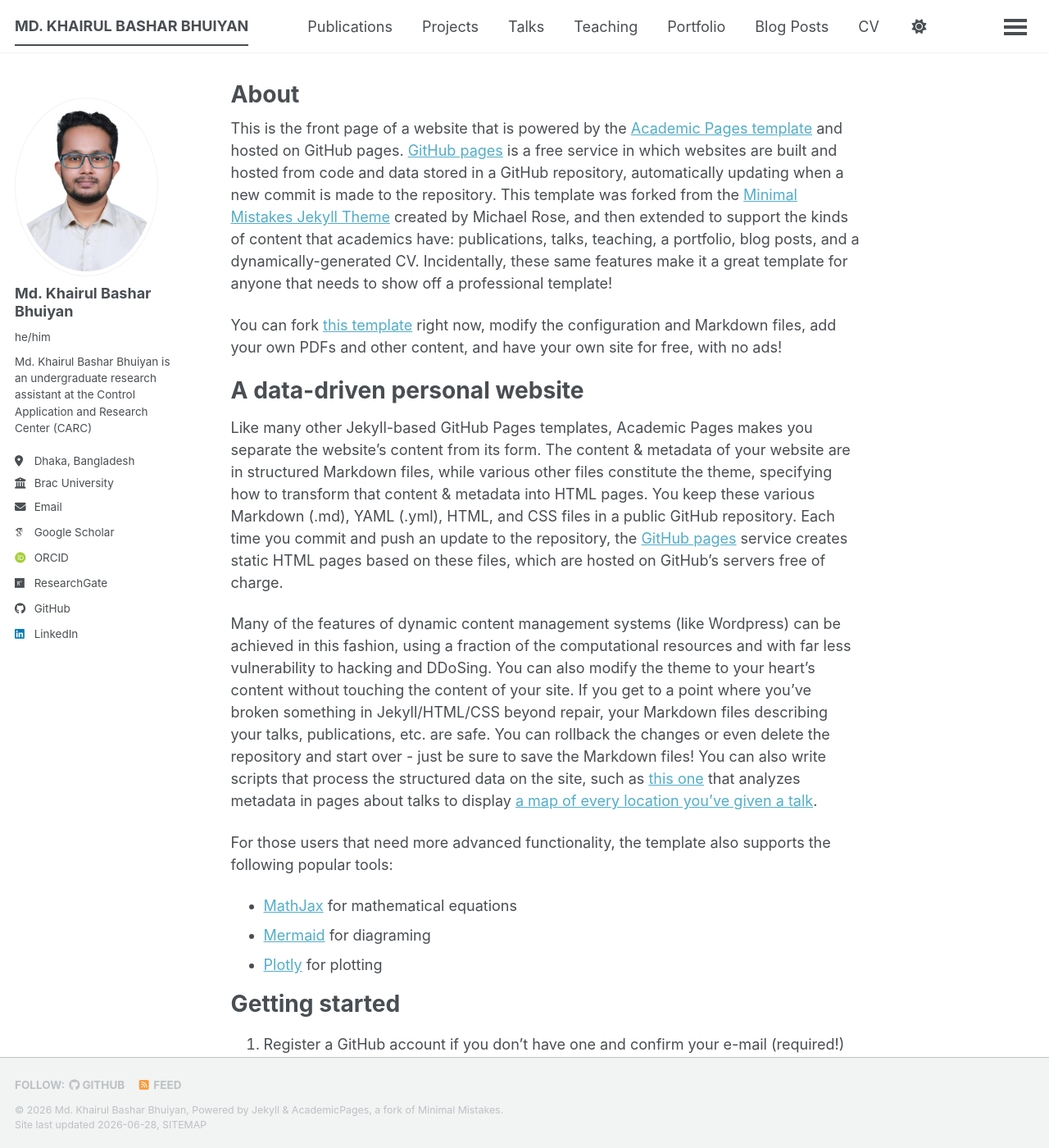
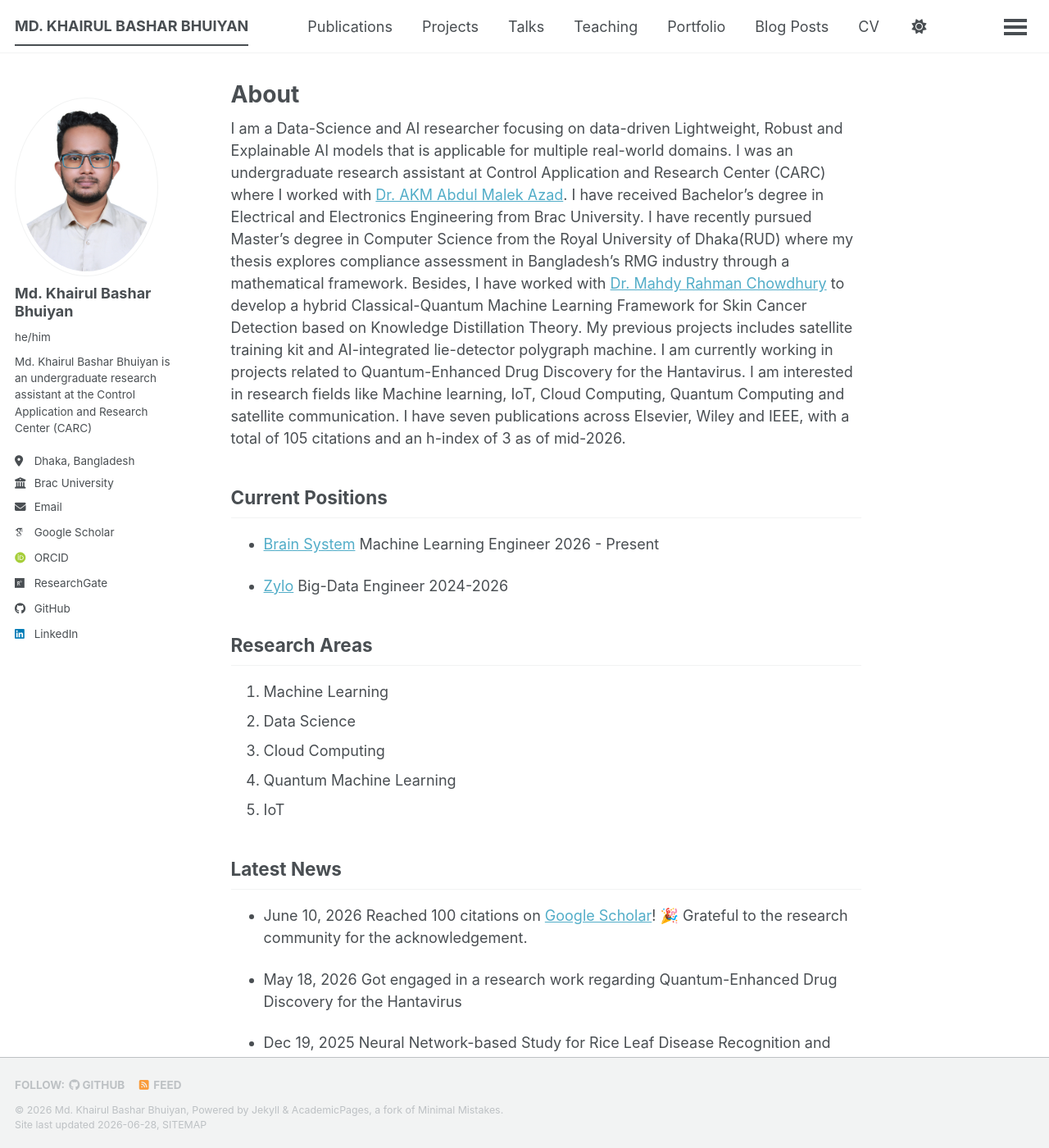
Before and after one commit to KBhuiyan13/kbashar13.github.io, a Jekyll site: the page built from _pages/about.md, in a window 1280 px wide and 1400 px high. Shown: the whole window at 82% size. Built offline with Jekyll 4.4.1, drawn with Linux system fonts in a browser that asks for light colours; some web fonts are replaced; a script bundle is joined from its source files by our own code; library files that are not in the unit come from our copies; some of the changed text lies outside the part shown.

Commit message:
Update about.md page

```diff
--- a/_pages/about.md
+++ b/_pages/about.md
@@ -1,4 +1,5 @@
 ---
+
 permalink: /
 title: "About"
 author_profile: true
@@ -7,50 +8,43 @@ redirect_from:
   - /about.html
 ---
 
-This is the front page of a website that is powered by the [Academic Pages template](https://github.com/academicpages/academicpages.github.io) and hosted on GitHub pages. [GitHub pages](https://pages.github.com) is a free service in which websites are built and hosted from code and data stored in a GitHub repository, automatically updating when a new commit is made to the repository. This template was forked from the [Minimal Mistakes Jekyll Theme](https://mmistakes.github.io/minimal-mistakes/) created by Michael Rose, and then extended to support the kinds of content that academics have: publications, talks, teaching, a portfolio, blog posts, and a dynamically-generated CV. Incidentally, these same features make it a great template for anyone that needs to show off a professional template!
+I am a Data-Science and AI researcher focusing on data-driven Lightweight, Robust and Explainable AI models that is applicable for multiple real-world domains. I was an undergraduate research assistant at Control Application and Research Center (CARC) where I worked with [Dr. AKM Abdul Malek Azad](https://www.bracu.ac.bd/about/people/akm-abdul-malek-azad-phd). I have received Bachelor’s degree in Electrical and Electronics Engineering from Brac University. I have recently pursued Master's degree in Computer Science from the Royal University of Dhaka(RUD) where my thesis explores compliance assessment in Bangladesh's RMG industry through a mathematical framework. Besides, I have worked with [Dr. Mahdy Rahman Chowdhury](http://ece.northsouth.edu/people/mahdy-rahman-chowdhury/) to develop a hybrid Classical-Quantum Machine Learning Framework for Skin Cancer Detection based on Knowledge Distillation Theory. My previous projects includes satellite training kit and AI-integrated lie-detector polygraph machine. I am currently working in projects related to Quantum-Enhanced Drug Discovery for the Hantavirus. I am interested in research fields like Machine learning, IoT, Cloud Computing, Quantum Computing and satellite communication. I have seven publications across Elsevier, Wiley and IEEE, with a total of 105 citations and an h-index of 3 as of mid-2026.
 
- You can fork [this template](https://github.com/academicpages/academicpages.github.io) right now, modify the configuration and Markdown files, add your own PDFs and other content, and have your own site for free, with no ads!
+Current Positions
+---
+- [Brain System](https://brainsystemltd.com/)
+Machine Learning Engineer
+2026 - Present
 
-A data-driven personal website
-======
-Like many other Jekyll-based GitHub Pages templates, Academic Pages makes you separate the website's content from its form. The content & metadata of your website are in structured Markdown files, while various other files constitute the theme, specifying how to transform that content & metadata into HTML pages. You keep these various Markdown (.md), YAML (.yml), HTML, and CSS files in a public GitHub repository. Each time you commit and push an update to the repository, the [GitHub pages](https://pages.github.com/) service creates static HTML pages based on these files, which are hosted on GitHub's servers free of charge.
+- [Zylo](https://zylo-lab.com/)
+Big-Data Engineer
+2024-2026
 
-Many of the features of dynamic content management systems (like Wordpress) can be achieved in this fashion, using a fraction of the computational resources and with far less vulnerability to hacking and DDoSing. You can also modify the theme to your heart's content without touching the content of your site. If you get to a point where you've broken something in Jekyll/HTML/CSS beyond repair, your Markdown files describing your talks, publications, etc. are safe. You can rollback the changes or even delete the repository and start over - just be sure to save the Markdown files! You can also write scripts that process the structured data on the site, such as [this one](https://github.com/academicpages/academicpages.github.io/blob/master/talkmap.ipynb) that analyzes metadata in pages about talks to display [a map of every location you've given a talk](https://academicpages.github.io/talkmap.html).
 
-For those users that need more advanced functionality, the template also supports the following popular tools:
-- [MathJax](https://www.mathjax.org/) for mathematical equations
-- [Mermaid](https://mermaid.js.org/) for diagraming
-- [Plotly](https://plotly.com/javascript/) for plotting
+Research Areas
+---
+1. Machine Learning
+2. Data Science
+3. Cloud Computing
+4. Quantum Machine Learning
+5. IoT
 
-Getting started
-======
-1. Register a GitHub account if you don't have one and confirm your e-mail (required!)
-1. Fork [this template](https://github.com/academicpages/academicpages.github.io) by clicking the "Use this template" button in the top right.
-1. Go to the repository's settings (rightmost item in the tabs that start with "Code", should be below "Unwatch"). Rename the repository "[your GitHub username].github.io", which will also be your website's URL.
-1. Set site-wide configuration and create content & metadata (see below -- also see [this set of diffs](https://archive.is/3TPas) showing what files were changed to set up [an example site](https://getorg-testacct.github.io) for a user with the username "getorg-testacct")
-1. Upload any files (like PDFs, .zip files, etc.) to the files/ directory. They will appear at https://[your GitHub username].github.io/files/example.pdf.
-1. Check status by going to the repository settings, in the "GitHub pages" section
+Latest News
+---
+- June 10, 2026        Reached 100 citations on [Google Scholar](https://scholar.google.com/citations?user=j8KDfxUAAAAJ&hl=en)! 🎉 Grateful to the research community for the acknowledgement.
 
-Site-wide configuration
-------
-The main configuration file for the site is in the base directory in [_config.yml](https://github.com/academicpages/academicpages.github.io/blob/master/_config.yml), which defines the content in the sidebars and other site-wide features. You will need to replace the default variables with ones about yourself and your site's github repository. The configuration file for the top menu is in [_data/navigation.yml](https://github.com/academicpages/academicpages.github.io/blob/master/_data/navigation.yml). For example, if you don't have a portfolio or blog posts, you can remove those items from that navigation.yml file to remove them from the header.
+- May 18, 2026         Got engaged in a research work regarding Quantum-Enhanced Drug Discovery for the Hantavirus
 
-Create content & metadata
-------
-For site content, there is one Markdown file for each type of content, which are stored in directories like _publications, _talks, _posts, _teaching, or _pages. For example, each talk is a Markdown file in the [_talks directory](https://github.com/academicpages/academicpages.github.io/tree/master/_talks). At the top of each Markdown file is structured data in YAML about the talk, which the theme will parse to do lots of cool stuff. The same structured data about a talk is used to generate the list of talks on the [Talks page](https://academicpages.github.io/talks), each [individual page](https://academicpages.github.io/talks/2012-03-01-talk-1) for specific talks, the talks section for the [CV page](https://academicpages.github.io/cv), and the [map of places you've given a talk](https://academicpages.github.io/talkmap.html) (if you run this [python file](https://github.com/academicpages/academicpages.github.io/blob/master/talkmap.py) or [Jupyter notebook](https://github.com/academicpages/academicpages.github.io/blob/master/talkmap.ipynb), which creates the HTML for the map based on the contents of the _talks directory).
+- Dec 19, 2025         Neural Network-based Study for Rice Leaf Disease Recognition and Classification paper got published in Food Science & Nutrition Journal (Volume 13, Issue 12)
 
-**Markdown generator**
+Selected Works
+---
+1. [SG-PBFS: Shortest Gap-Priority Based Fair Scheduling technique for job scheduling in cloud environment](https://doi.org/10.1016/j.future.2023.09.005)
 
-The repository includes [a set of Jupyter notebooks](https://github.com/academicpages/academicpages.github.io/tree/master/markdown_generator
-) that converts a CSV containing structured data about talks or presentations into individual Markdown files that will be properly formatted for the Academic Pages template. The sample CSVs in that directory are the ones I used to create my own personal website at stuartgeiger.com. My usual workflow is that I keep a spreadsheet of my publications and talks, then run the code in these notebooks to generate the Markdown files, then commit and push them to the GitHub repository.
+2. [Priority based job scheduling technique that utilizes gaps to increase the efficiency of job distribution in cloud computing](https://www.sciencedirect.com/science/article/abs/pii/S2210537923000975)
 
-How to edit your site's GitHub repository
-------
-Many people use a git client to create files on their local computer and then push them to GitHub's servers. If you are not familiar with git, you can directly edit these configuration and Markdown files directly in the github.com interface. Navigate to a file (like [this one](https://github.com/academicpages/academicpages.github.io/blob/master/_talks/2012-03-01-talk-1.md) and click the pencil icon in the top right of the content preview (to the right of the "Raw | Blame | History" buttons). You can delete a file by clicking the trashcan icon to the right of the pencil icon. You can also create new files or upload files by navigating to a directory and clicking the "Create new file" or "Upload files" buttons.
+3. [Neural Network-based Study for Rice Leaf Disease Recognition and Classification: A Comparative Analysis Between Feature-Based Model and Direct Imaging Model](http://dx.doi.org/10.1002/fsn3.71350)
 
-Example: editing a Markdown file for a talk
-![Editing a Markdown file for a talk](/images/editing-talk.png)
+4. [MRAN-VQA: Multimodal Recursive Attention Network for Visual Question Answering](https://www.sciencedirect.com/science/article/pii/S2215098625002873)
 
-For more info
-------
-More info about configuring Academic Pages can be found in [the guide](https://academicpages.github.io/markdown/), the [growing wiki](https://github.com/academicpages/academicpages.github.io/wiki), and you can always [ask a question on GitHub](https://github.com/academicpages/academicpages.github.io/discussions). The [guides for the Minimal Mistakes theme](https://mmistakes.github.io/minimal-mistakes/docs/configuration/) (which this theme was forked from) might also be helpful.
+---
```
Also changed, not shown: _pages/projects.md (+3 -1 lines).
